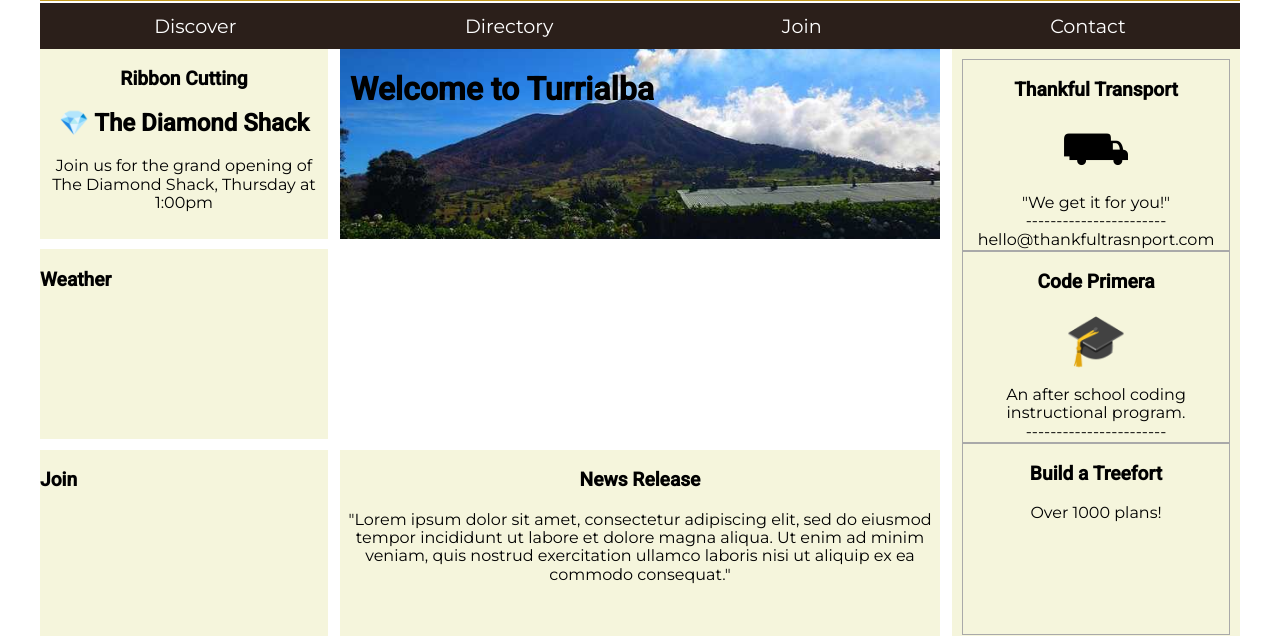
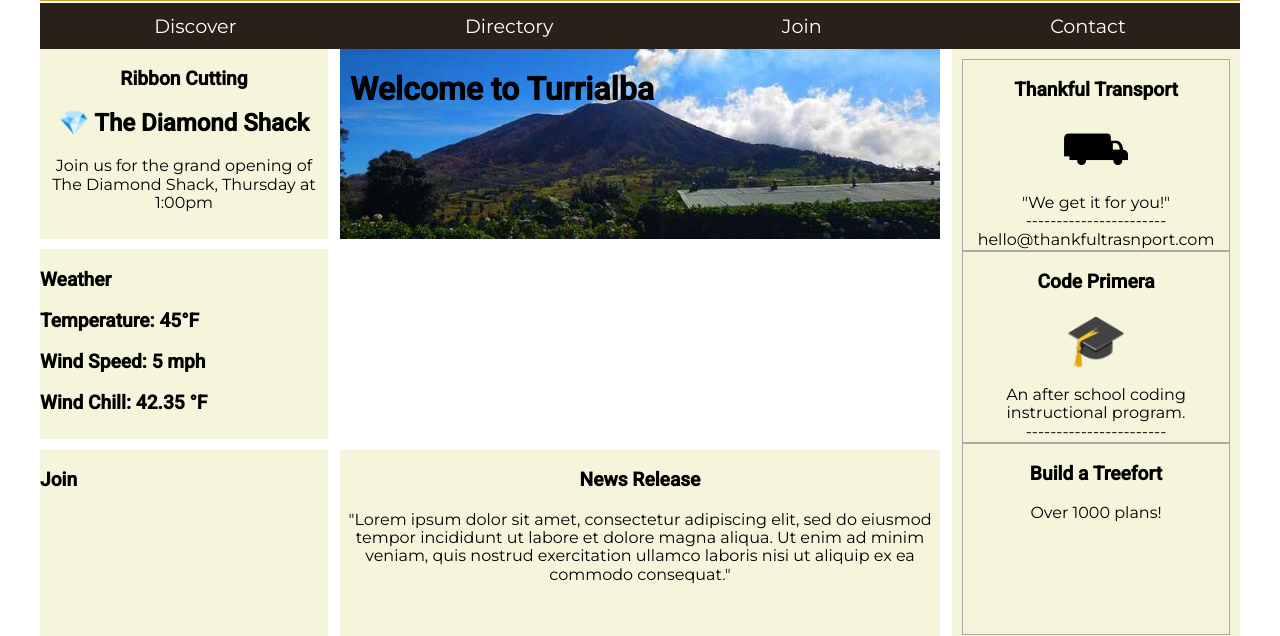
Before and after one commit to albanba/wdd230, a plain HTML site: page chamber/index.html in a window 1280 px wide. Shown: the part 176-812 px from the top of the page. Drawn offline with Linux system fonts and the light colour scheme.

Commit message:
windchill

```diff
--- a/chamber/index.html
+++ b/chamber/index.html
@@ -88,6 +88,11 @@
 
         <div id="weather">
             <h3>Weather</h3>
+            <h3>Temperature: <span id="temp">45</span>°F</h3>
+            <h3>Wind Speed: <span id="speed">5</span> mph</h3>
+            <h3>Wind Chill: <span id="wChill"></span> °F</h3>
+
+
 
         </div>
 
@@ -165,6 +170,7 @@
 
     <script src="scripts/currentdate.js"></script>
     <script src="scripts/hamburguer.js"></script>
+    <script src="scripts/windchill.js"></script>
 
 </body>
 
--- /dev/null
+++ b/chamber/scripts/windchill.js
@@ -0,0 +1,7 @@
+
+const temp = document.getElementById('temp').innerHTML
+const speed = document.getElementById("speed").innerHTML
+
+let wChill = 35.74 + (0.6215 * temp) - (35.75 * (speed **0.16)) + (0.4275 * temp * (speed ** 0.16))
+
+document.getElementById("wChill").innerText = wChill.toFixed(2);
```
